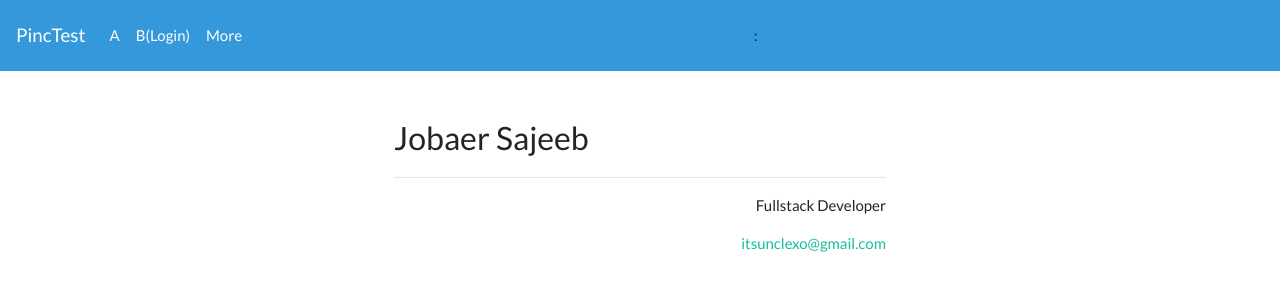
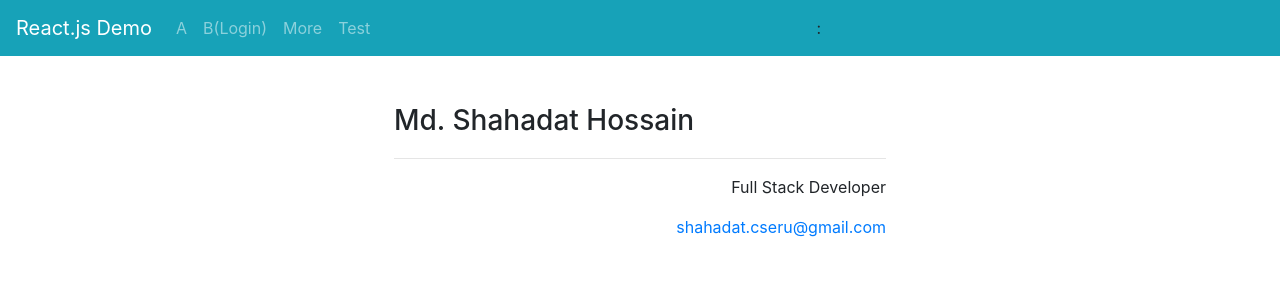
Before and after one commit to shahadat-dev/reactjs-demo, a React (Create React App) app: page /#/ in a window 1280 px wide. Shown: the top 300 px of the page. Built offline with nearby package versions, Linux system fonts and the light colour scheme.

Commit message:
update README.md | change main css file

```diff
--- a/public/index.html
+++ b/public/index.html
@@ -1,16 +1,18 @@
 <!DOCTYPE html>
 <html lang="en">
-
   <head>
-  <meta charset="utf-8">
-  <link rel="shortcut icon" href="%PUBLIC_URL%/favicon.ico">
-  <meta name="viewport" content="width=device-width, initial-scale=1, shrink-to-fit=no">
-  <meta name="theme-color" content="#000000">
+    <meta charset="utf-8" />
+    <link rel="shortcut icon" href="%PUBLIC_URL%/favicon.ico" />
+    <meta
+      name="viewport"
+      content="width=device-width, initial-scale=1, shrink-to-fit=no"
+    />
+    <meta name="theme-color" content="#000000" />
     <!--
       manifest.json provides metadata used when your web app is added to the
       homescreen on Android. See https://developers.google.com/web/fundamentals/engage-and-retain/web-app-manifest/
     -->
-  <link rel="manifest" href="%PUBLIC_URL%/manifest.json">
+    <link rel="manifest" href="%PUBLIC_URL%/manifest.json" />
     <!--
       Notice the use of %PUBLIC_URL% in the tags above.
       It will be replaced with the URL of the `public` folder during the build.
@@ -20,21 +22,27 @@
       work correctly both with client-side routing and a non-root public URL.
       Learn how to configure a non-root public URL by running `npm run build`.
     -->
-  <title>PINC - Jobaer</title>
+    <title>Full Stack Developer - Md. Shahadat Hossain</title>
   </head>
 
   <body>
-  <noscript>
-    You need to enable JavaScript to run this app.
-  </noscript>
+    <noscript> You need to enable JavaScript to run this app. </noscript>
     <div id="root"></div>
-  <script src="https://code.jquery.com/jquery-3.3.1.slim.min.js" integrity="sha384-q8i/X+965DzO0rT7abK41JStQIAqVgRVzpbzo5smXKp4YfRvH+8abtTE1Pi6jizo"
-    crossorigin="anonymous"></script>
+    <script
+      src="https://code.jquery.com/jquery-3.3.1.slim.min.js"
+      integrity="sha384-q8i/X+965DzO0rT7abK41JStQIAqVgRVzpbzo5smXKp4YfRvH+8abtTE1Pi6jizo"
+      crossorigin="anonymous"
+    ></script>
 
-  <script src="https://cdnjs.cloudflare.com/ajax/libs/popper.js/1.14.3/umd/popper.min.js" integrity="sha384-ZMP7rVo3mIykV+2+9J3UJ46jBk0WLaUAdn689aCwoqbBJiSnjAK/l8WvCWPIPm49"
-    crossorigin="anonymous"></script>
-  <script src="https://stackpath.bootstrapcdn.com/bootstrap/4.1.3/js/bootstrap.min.js" integrity="sha384-ChfqqxuZUCnJSK3+MXmPNIyE6ZbWh2IMqE241rYiqJxyMiZ6OW/JmZQ5stwEULTy"
-    crossorigin="anonymous"></script>
+    <script
+      src="https://cdnjs.cloudflare.com/ajax/libs/popper.js/1.14.3/umd/popper.min.js"
+      integrity="sha384-ZMP7rVo3mIykV+2+9J3UJ46jBk0WLaUAdn689aCwoqbBJiSnjAK/l8WvCWPIPm49"
+      crossorigin="anonymous"
+    ></script>
+    <script
+      src="https://stackpath.bootstrapcdn.com/bootstrap/4.1.3/js/bootstrap.min.js"
+      integrity="sha384-ChfqqxuZUCnJSK3+MXmPNIyE6ZbWh2IMqE241rYiqJxyMiZ6OW/JmZQ5stwEULTy"
+      crossorigin="anonymous"
+    ></script>
   </body>
-
 </html>
--- a/src/App.js
+++ b/src/App.js
@@ -73,6 +73,7 @@ class App extends Component {
                 <Route exact path="/more/" component={More} />
                 <Route exact path="/user/" component={User} />
                 <Route exact path="/dashboard/" component={Dashboard} />
+                <Route exact path="/test/" component={Test} />
               </Switch>
             </div>
           </div>
--- a/src/components/Item.js
+++ b/src/components/Item.js
@@ -3,7 +3,12 @@ import React from 'react'
 export default function Item(props) {
   return (
     <h3>
-      {props.name} - <span onClick={props.delete}>x</span>
+      {props.name} -{' '}
+      <span>
+        <a href="#" onClick={props.delete}>
+          x
+        </a>
+      </span>
     </h3>
   )
 }
--- a/src/components/Test.js
+++ b/src/components/Test.js
@@ -27,7 +27,8 @@ class Test extends Component {
     this.setState({ nameArr: arr, name: '' })
   }
 
-  deleteHandler(name) {
+  deleteHandler(event, name) {
+    event.preventDefault()
     let arr = [...this.state.nameArr]
     for (var i = 0; i <= arr.length - 1; i++) {
       if (arr[i] === name) {
@@ -53,7 +54,7 @@ class Test extends Component {
           <button type="submit">Add</button>
         </form>
         {this.state.nameArr.map(item => (
-          <Item name={item} delete={() => this.deleteHandler(item)} />
+          <Item name={item} delete={event => this.deleteHandler(event, item)} />
         ))}
       </div>
     )
--- a/src/components/layout/Landing.js
+++ b/src/components/layout/Landing.js
@@ -1,18 +1,17 @@
 import React, { Component } from 'react'
 
 class Landing extends Component {
-  render () {
+  render() {
     return (
-      <div className='row justify-content-center p-5'>
-        <div className='col-sm-6 mb-10'>
+      <div className="row justify-content-center p-5">
+        <div className="col-sm-6 mb-10">
           <div>
-            <h3 className='h3 pb-1'>Jobaer Sajeeb</h3>
+            <h3 className="h3 pb-1">Md. Shahadat Hossain</h3>
             <hr />
           </div>
-          <div className='text-right'>
-            <p>Fullstack Developer</p>
-            <a href='mailto:itsunclexo@gmail.com'>itsunclexo@gmail.com</a>
-
+          <div className="text-right">
+            <p>Full Stack Developer</p>
+            <a href="mailto:itsunclexo@gmail.com">shahadat.cseru@gmail.com</a>
           </div>
         </div>
       </div>
--- a/src/components/layout/Navbar.js
+++ b/src/components/layout/Navbar.js
@@ -5,68 +5,83 @@ import { connect } from 'react-redux'
 import { logoutUser } from '../../actions/authActions'
 
 class Navbar extends Component {
-  onLogoutClick (e) {
+  onLogoutClick(e) {
     e.preventDefault()
     this.props.logoutUser()
   }
-  render () {
+  render() {
     const { isAuthenticated, user } = this.props.auth
     const { isFakeAuthenticated } = this.props.fakeAuth
 
     const authLinks = (
       <a
         onClick={this.onLogoutClick.bind(this)}
-        href='#'
-        className='badge badge-danger p-2'
+        href="#"
+        className="badge badge-danger p-2"
       >
-        <span className='h6'>Logout from Real Server</span>
+        <span className="h6">Logout from Real Server</span>
       </a>
     )
 
     return (
-      <nav className='navbar navbar-expand-lg navbar-dark bg-info'>
-        <Link className='navbar-brand' to='/'>PincTest</Link>
+      <nav className="navbar navbar-expand-lg navbar-dark bg-info">
+        <Link className="navbar-brand" to="/">
+          React.js Demo
+        </Link>
         <button
-          className='navbar-toggler'
-          type='button'
-          data-toggle='collapse'
-          data-target='#navbarColor01'
-          aria-controls='navbarColor01'
-          aria-expanded='false'
-          aria-label='Toggle navigation'
+          className="navbar-toggler"
+          type="button"
+          data-toggle="collapse"
+          data-target="#navbarColor01"
+          aria-controls="navbarColor01"
+          aria-expanded="false"
+          aria-label="Toggle navigation"
         >
-          <span className='navbar-toggler-icon' />
+          <span className="navbar-toggler-icon" />
         </button>
 
-        <div className='collapse navbar-collapse' id='navbarColor01'>
-
-          <ul className='navbar-nav mr-auto'>
-            <li className='nav-item'>
-              <Link className='nav-link' to='/a/'>A</Link>
+        <div className="collapse navbar-collapse" id="navbarColor01">
+          <ul className="navbar-nav mr-auto">
+            <li className="nav-item">
+              <Link className="nav-link" to="/a/">
+                A
+              </Link>
             </li>
-            {!isFakeAuthenticated &&
-              <li className='nav-item'>
-                <Link className='nav-link' to='/b/'>B(Login)</Link>
-              </li>}
-            {isFakeAuthenticated &&
-              <li className='nav-item'>
-                <Link className='nav-link' to='/c/'>C(Dashboard)</Link>
-              </li>}
-            <li className='nav-item'>
-              <Link className='nav-link' to='/more/'>More</Link>
+            {!isFakeAuthenticated && (
+              <li className="nav-item">
+                <Link className="nav-link" to="/b/">
+                  B(Login)
+                </Link>
+              </li>
+            )}
+            {isFakeAuthenticated && (
+              <li className="nav-item">
+                <Link className="nav-link" to="/c/">
+                  C(Dashboard)
+                </Link>
+              </li>
+            )}
+            <li className="nav-item">
+              <Link className="nav-link" to="/more/">
+                More
+              </Link>
+            </li>
+            <li className="nav-item">
+              <Link className="nav-link" to="/test/">
+                Test
+              </Link>
             </li>
           </ul>
-          : <ul className='navbar-nav mr-auto' />
-
-          <div className='form-inline my-2 my-lg-0'>
-            {isAuthenticated &&
-              <a className='badge badge-pill badge-light' href='#'>
+          : <ul className="navbar-nav mr-auto" />
+          <div className="form-inline my-2 my-lg-0">
+            {isAuthenticated && (
+              <a className="badge badge-pill badge-light" href="#">
                 {user.username}
-              </a>}
+              </a>
+            )}
             &nbsp;
             {isAuthenticated && authLinks}
           </div>
-
         </div>
       </nav>
     )
@@ -84,4 +99,7 @@ const mapStateToProps = state => ({
   fakeAuth: state.fakeAuth
 })
 
-export default connect(mapStateToProps, { logoutUser })(Navbar)
+export default connect(
+  mapStateToProps,
+  { logoutUser }
+)(Navbar)
--- a/src/index.js
+++ b/src/index.js
@@ -4,9 +4,9 @@ import ReactDOM from 'react-dom'
 import $ from 'jquery'
 
 import './index.css'
-// import 'bootstrap/dist/css/bootstrap.min.css'
+import 'bootstrap/dist/css/bootstrap.min.css'
 // import 'bootstrap/dist/js/bootstrap.min.js'
-import './assets/css/bootstrap.min.css'
+// import './assets/css/bootstrap.min.css'
 import 'font-awesome/css/font-awesome.css'
 import 'jquery-ui-dist/jquery-ui.css'
 
```
Also changed, not shown: src/components/more/More.js (+7 -12 lines), 1 other file (tests, documents, lock files or other folders). Lines whose indentation alone changed are shown as unchanged.
